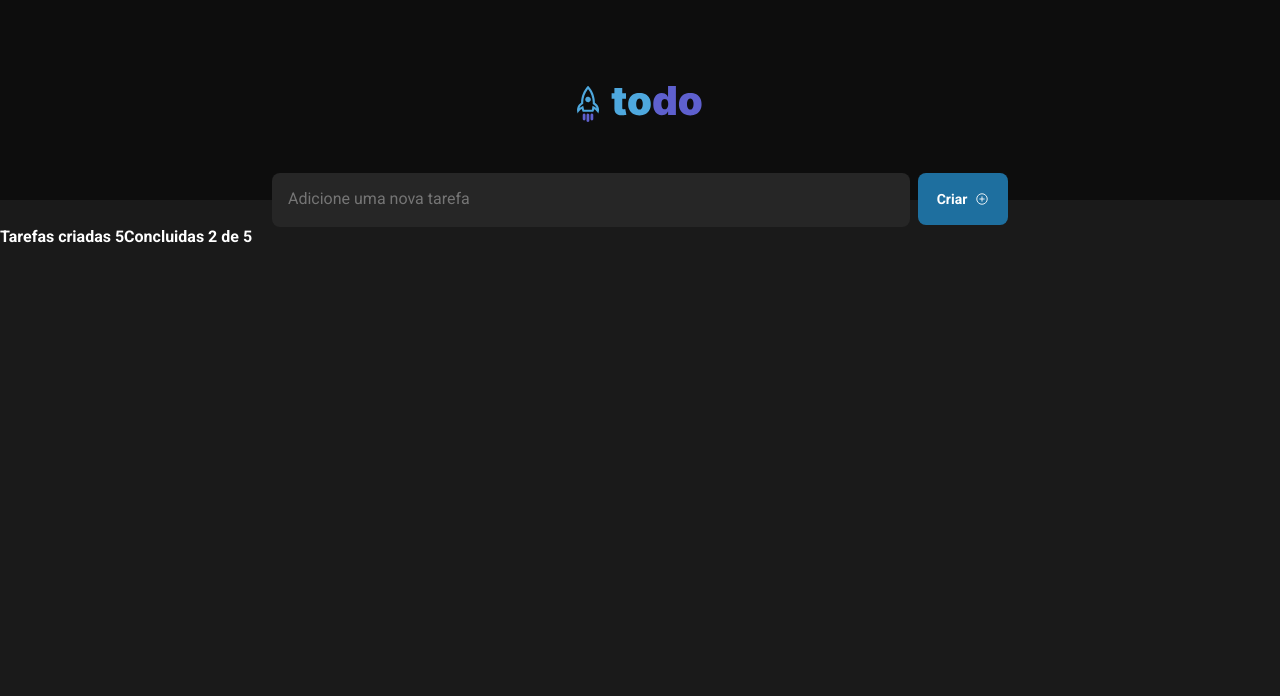
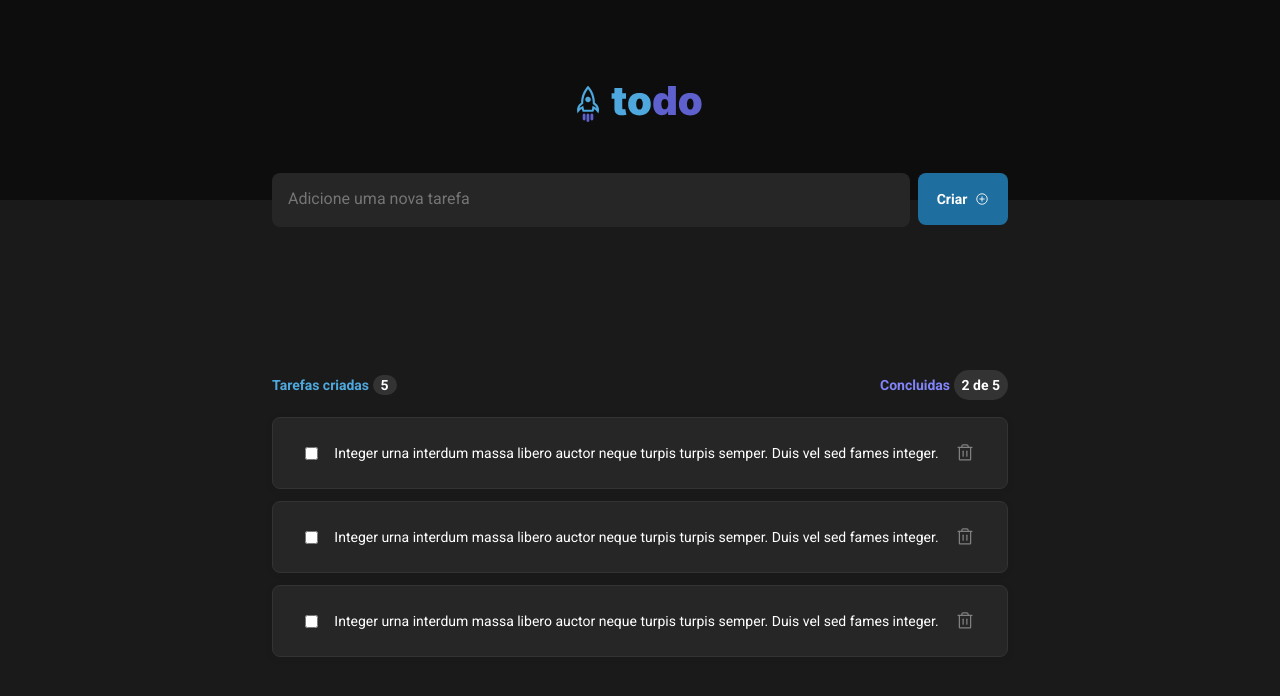
Before and after one commit to raissacmp/ToDo-List, a React (Vite) app: page / in a window 1280 px wide. Shown: the top 696 px of the page. Built offline with nearby package versions, Linux system fonts and the light colour scheme.

Commit message:
styles: taks content

```diff
--- a/src/components/FormTasks.module.css
+++ b/src/components/FormTasks.module.css
@@ -27,6 +27,7 @@
   align-items: center;
   justify-content: center;
   font-weight: bold;
+  cursor: pointer;
 }
 
 .button svg {
--- a/src/components/Tasks.module.css
+++ b/src/components/Tasks.module.css
@@ -0,0 +1,55 @@
+.containerTasks {
+  display: flex;
+  flex-direction: column;
+  justify-content: center;
+  align-items: center;
+  padding-top: 9.375rem;
+  max-width: 46rem;
+  margin: 0 auto;
+}
+
+.headerTasks {
+  display: flex;
+  width: 100%;
+  justify-content: space-between;
+  margin-bottom: 1.5rem;
+}
+
+.allTasks {
+  font-size: 0.875rem;
+  color: var(--blue);
+}
+
+.progressTasks {
+  font-size: 0.875rem;
+  color: var(--purple);
+}
+
+.allTasks span {
+  background: var(--gray-400);
+  color: var(--white);
+  border-radius: 62.4375rem;
+  padding: 0.125rem 0.5rem;
+}
+
+.progressTasks span {
+  background: var(--gray-400);
+  color: var(--white);
+  padding: 0.4375rem 0.5rem;
+  border-radius: 62.4375rem;
+}
+
+.contentTask {
+  display: flex;
+  margin-bottom: 0.75rem;
+  width: 100%;
+  justify-content: space-evenly;
+  align-items: center;
+  height: 4.5rem;
+  background: var(--gray-500);
+  border: 0.0625rem solid var(--gray-400);
+  box-shadow: 0px 0.125rem 0.5rem rgb(0 0 0 / 6%);
+  border-radius: 0.5rem;
+  padding: 1rem;
+  font-size: 0.875rem;
+}
--- a/src/components/Tasks.tsx
+++ b/src/components/Tasks.tsx
@@ -1,17 +1,41 @@
-import styles from "./Taks.module.css";
+import styles from "./Tasks.module.css";
+import { Trash } from "phosphor-react";
 
 export function Tasks() {
   return (
-    <div>
-      <header>
-        <strong>
+    <div className={styles.containerTasks}>
+      <header className={styles.headerTasks}>
+        <strong className={styles.allTasks}>
           Tarefas criadas <span>5</span>
         </strong>
-        <strong>
+        <strong className={styles.progressTasks}>
           Concluidas <span>2 de 5</span>
         </strong>
       </header>
-      <p></p>
+      <div className={styles.contentTask}>
+        <input type="checkbox" />
+        <p className={styles.textTask}>
+          Integer urna interdum massa libero auctor neque turpis turpis semper.
+          Duis vel sed fames integer.
+        </p>
+        <Trash color="gray" size={20} />
+      </div>
+      <div className={styles.contentTask}>
+        <input type="checkbox" />
+        <p className={styles.textTask}>
+          Integer urna interdum massa libero auctor neque turpis turpis semper.
+          Duis vel sed fames integer.
+        </p>
+        <Trash color="gray" size={20} />
+      </div>
+      <div className={styles.contentTask}>
+        <input type="checkbox" />
+        <p className={styles.textTask}>
+          Integer urna interdum massa libero auctor neque turpis turpis semper.
+          Duis vel sed fames integer.
+        </p>
+        <Trash color="gray" size={20} />
+      </div>
     </div>
   );
 }
--- a/src/global.css
+++ b/src/global.css
@@ -7,7 +7,7 @@
   --gray-100: #f2f2f2;
   --gray-200: #d9d9d9;
   --gray-300: #808080;
-  --gray-400: #f2f2f2;
+  --gray-400: #333333;
   --gray-500: #262626;
   --gray-600: #1a1a1a;
   --gray-700: #0d0d0d;
```
